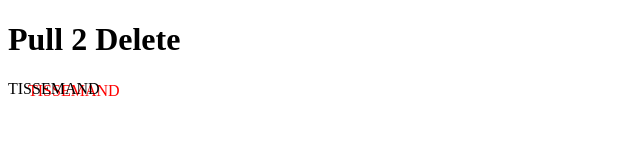
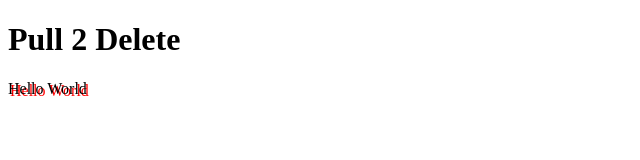
Before and after one commit to Bobber2002/sandbox0.2, a plain HTML site: page index.html in a window 1280 px wide. Shown: the full height of the page, 0-640 px from the left. Drawn offline with Linux system fonts and the light colour scheme.

Commit message:
add changes

```diff
--- a/index.html
+++ b/index.html
@@ -8,6 +8,6 @@
 </head>
 <body>
     <h1>Pull 2 Delete</h1>
-        <p style="text-shadow: 20px 2px red;">TISSEMAND</p>
+        <p style="text-shadow: 2px 2px red;">Hello World</p>
 </body>
 </html>
```
